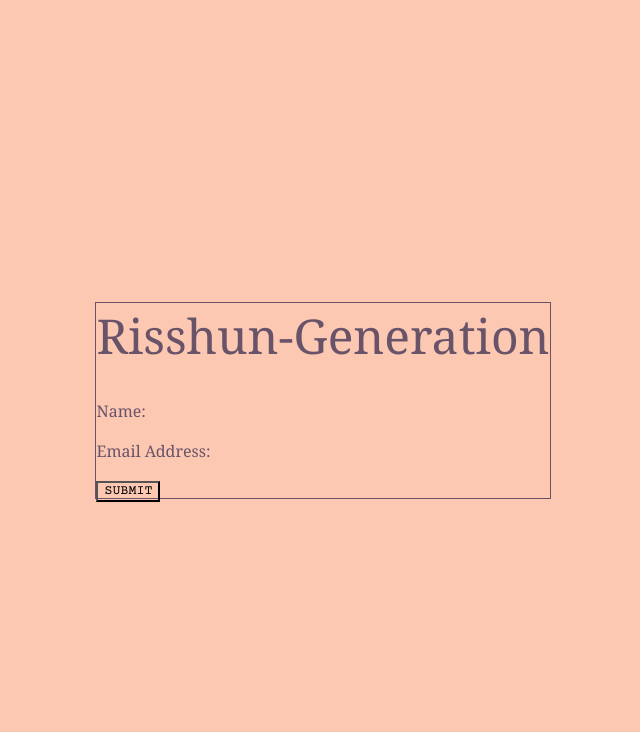
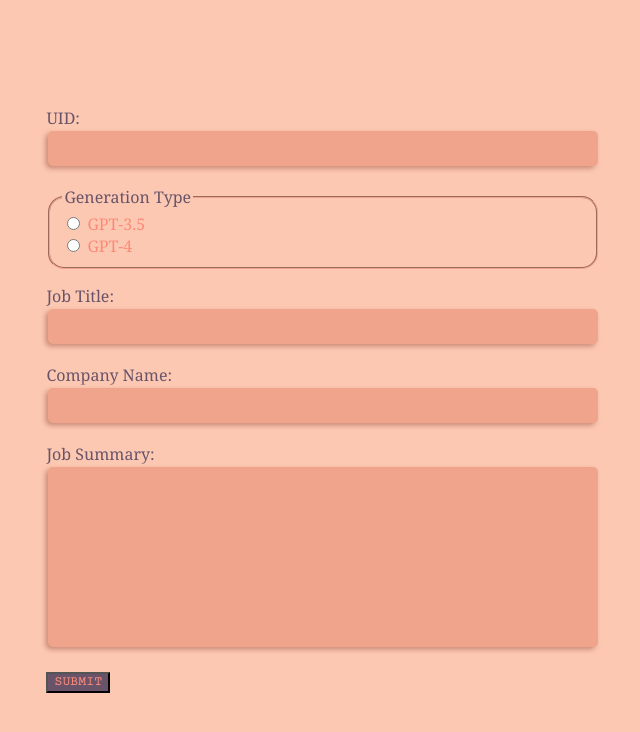
Before and after one commit to Project-Unmei/Risshun-Server, a Flask app: page / in a window 1280 px wide. Shown: the top 732 px of the page, without its empty margins (317-957 px from the left). Run offline with Flask 3, Linux system fonts and the light colour scheme; parts of the project's set-up code (start-up, migrations or seed data) failed here and were passed over.

Commit message:
Local Site and Payload Implemented
The locally hosted website with fields to send to the server is now implemented functionally.

```diff
--- a/_example.py
+++ b/_example.py
@@ -2,8 +2,7 @@ import os
 import glob
 import risshun
 import timeit
-import pylumber as log
-
+import pylumber
 
 from dotenv import dotenv_values
 
--- a/_server.py
+++ b/_server.py
@@ -52,24 +52,9 @@ def return_cv():
 
 
 
-@app.route('/api/test', methods=['POST'])
-def test():
-    # Check if the 'X-API-KEY' header is present and contains the correct API key
-    if request.headers.get('X-API-KEY') == API_KEY:
-        # Check if the request contains a JSON payload
-        if request.is_json:
-            json_payload = request.get_json()
-            print(json_payload)
-            return jsonify({"message": "JSON received!"}), 200
-        else:
-            return jsonify({"message": "Missing JSON in request"}), 400
-    else:
-        abort(401)
-
-
-
 @app.route('/api/cv/generate', methods=['POST'])
 def handle_request():
+
     # Check if the 'X-API-KEY' header is present and contains the correct API key
     if request.headers.get('X-API-KEY') == API_KEY:
         # Check if the request contains a JSON payload
--- /dev/null
+++ b/static/local-portal/script.js
@@ -0,0 +1,66 @@
+console.log("Hello from local-portal/script.js");
+
+function format_and_send_data(data, url="http://127.0.0.1:6969/api/cv/generate") {
+    // Formatting final HTTP package
+    let xhr = new XMLHttpRequest();
+    let response;
+    xhr.open("POST", url, true);
+    xhr.setRequestHeader("Content-Type", "application/json");
+    xhr.setRequestHeader("Access-Control-Allow-Origin", "*");
+    xhr.setRequestHeader("X-API-KEY", "TESTAPIKEY");
+    xhr.responseType = 'blob';
+    xhr.onreadystatechange = function () {
+        if (xhr.readyState === 4 && xhr.status === 200) {
+            response = xhr.responseText;
+
+            var binaryData = [];
+            binaryData.push(response);
+
+            var fileName = `${data.UID}.docx`;
+            var a = document.createElement("a");
+            a.href = window.URL.createObjectURL(new Blob(binaryData));
+            a.download = fileName;
+            a.click();
+
+        }
+    };
+
+    // Sending JSON package to server
+    xhr.send(JSON.stringify(data));
+}
+
+document.getElementById('info-form').addEventListener('submit', function(event) {
+    event.preventDefault();
+
+    const gen_options = document.getElementsByName('gen-option');
+    console.log(gen_options);
+
+    // Find checked radio button
+    let genChoice;
+    for (const option of gen_options) {
+        if (option.checked) {
+            selectedValue = option.value;
+            break;
+        }
+    }
+
+    // Temporary overwrite, since only gpt is accepted
+    selectedValue = "gpt";
+
+    var formData = {
+        UID: document.getElementById('uid').value,
+        TYPE: selectedValue,
+        DATA: {
+            TITLE: document.getElementById('job-title').value,
+            COMPANY: document.getElementById('job-company').value,
+            JOB_SUM: document.getElementById('job-summary').value
+        }
+    };
+
+    format_and_send_data(formData);
+    console.log(formData)
+    //var xhr = new XMLHttpRequest();
+    //xhr.open("POST", "http://localhost:YOUR_PORT", true);
+    //xhr.setRequestHeader("Content-Type", "application/json");
+    //xhr.send(jsonData);
+});
--- a/static/local-portal/style.css
+++ b/static/local-portal/style.css
@@ -12,7 +12,6 @@ body {
 .form-wrapper {
     display: flex;
     flex-direction: column;
-    border: 1px solid var(--palette-eggplant);
 }
 
 .form-wrapper > h1 {
@@ -29,19 +28,56 @@ form > label {
     font-family: 'Noto Serif', serif;
     font-weight: 100;
     color: var(--palette-eggplant);
+    margin-top: 2rem;
 }
 
-form > input {
-    margin-bottom: -1rem;
-    background-color: transparent;
+fieldset {
+    border-radius: 1rem;
+    border-color: var(--palette-atomic_tangerine);
+}
+
+fieldset > legend {
+    font-family: 'Noto Serif', serif;
+    font-weight: 100;
+    color: var(--palette-eggplant);
+    margin-top: 2rem;
+}
+
+fieldset > label {
+    font-family: 'Noto Serif', serif;
+    font-weight: 100;
+    color: var(--palette-salmon);
+    margin-top: 2rem;
 }
 
 .input-field {
+    width: calc(100% - 1.5rem);
+    padding: 0;
     border: none;
+    background-color: var(--palette-atomic_tangerine);
+    margin: 2px;
+    color: var(--palette-eggplant);
+    padding: 10px;
+
+    border-radius: 5px;
+    box-shadow:  -2.5px 2.5px 5px #cb8b76,
+                    2.5px -2.5px 5px var(--palette-apricot);
+}
+
+textarea {
+    height: 10rem;
+    resize: none;
+}
+
+.input-field:focus {
+    background-color: var(--palette-atomic_tangerine);
+    outline: none;
 }
 
 #submit-button {
     font-family: 'Courier Prime', monospace;
+    background-color: var(--palette-eggplant);
+    color: var(--palette-salmon)
 }
 
 #submit-button:hover {
--- a/templates/local-portal/index.html
+++ b/templates/local-portal/index.html
@@ -3,24 +3,40 @@
 <html>
 <head>
     <title>Risshun</title>
-    <script src="script.js"></script>
     <link href="https://fonts.googleapis.com/css2?family=Courier+Prime&family=Noto+Serif+JP&family=Noto+Serif&display=swap" rel="stylesheet">
-    <link rel="stylesheet" type="text/css" href= "{{ url_for('static', filename='colors.css') }}" />
-    <link rel="stylesheet" type="text/css" href= "{{ url_for('static', filename='local-portal/style.css') }}" />
+    <link rel="stylesheet" type="text/css" href="{{ url_for('static', filename='colors.css') }}" />
+    <link rel="stylesheet" type="text/css" href="{{ url_for('static', filename='local-portal/style.css') }}" />
 </head>
 
 <body>
     <div class="form-wrapper">
-        <h1>Risshun-Generation</h1>
-        <form id="Generation Form">
-            <label for="name">Name:</label>
-            <input class="input-field" type="text" id="name" name="name"><br><br>
+        <!-- <h1>Risshun-Generation</h1> -->
+        <form id="info-form">
+            <label for="uid">UID:</label>
+            <input class="input-field" type="text" id="uid" name="name"><br><br>
 
-            <label for="email">Email Address:</label>
-            <input class="input-field" type="email" id="email" name="email"><br><br>
+            <fieldset style="margin-bottom: 1rem;">
+                <legend>Generation Type</legend>
+
+                <input type="radio" id="gpt-3.5" name="gen-option" value="gpt-3.5">
+                <label for="gpt-3.5">GPT-3.5</label><br>
+
+                <input type="radio" id="gpt-4" name="gen-option" value="gpt-4">
+                <label for="gpt-4">GPT-4</label><br>
+            </fieldset>
+
+            <label for="job-title">Job Title:</label>
+            <input class="input-field" type="text" id="job-title" name="title"><br><br>
+
+            <label for="job-company">Company Name:</label>
+            <input class="input-field" type="text" id="job-company" name="company"><br><br>
+
+            <label for="job-summary">Job Summary:</label>
+            <textarea class="input-field" id="job-summary" name="summary" rows="4" cols="50"></textarea><br><br>
 
             <input id="submit-button" type="submit" value="SUBMIT">
         </form>
     </div>
+    <script src="{{ url_for('static', filename='local-portal/script.js') }}"></script>
 </body>
 </html>
--- a/templates/local-portal/script.js
+++ /dev/null
@@ -1,15 +0,0 @@
-document.getElementById('dataForm').addEventListener('submit', function(event) {
-    event.preventDefault();
-
-    var formData = {
-        name: document.getElementById('name').value,
-        email: document.getElementById('email').value
-    };
-
-    var jsonData = JSON.stringify(formData);
-
-    var xhr = new XMLHttpRequest();
-    xhr.open("POST", "http://localhost:YOUR_PORT", true);
-    xhr.setRequestHeader("Content-Type", "application/json");
-    xhr.send(jsonData);
-});
```
